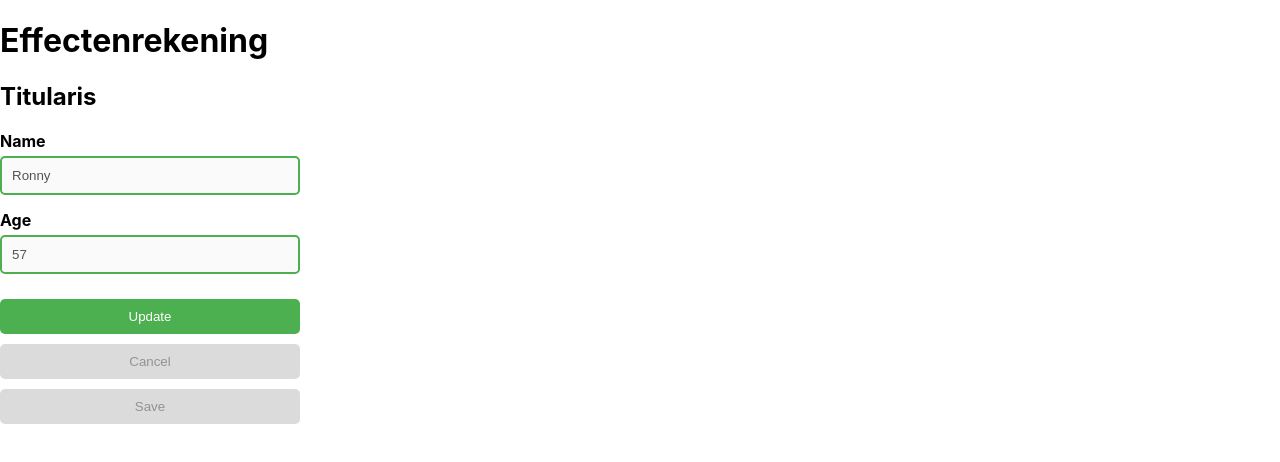
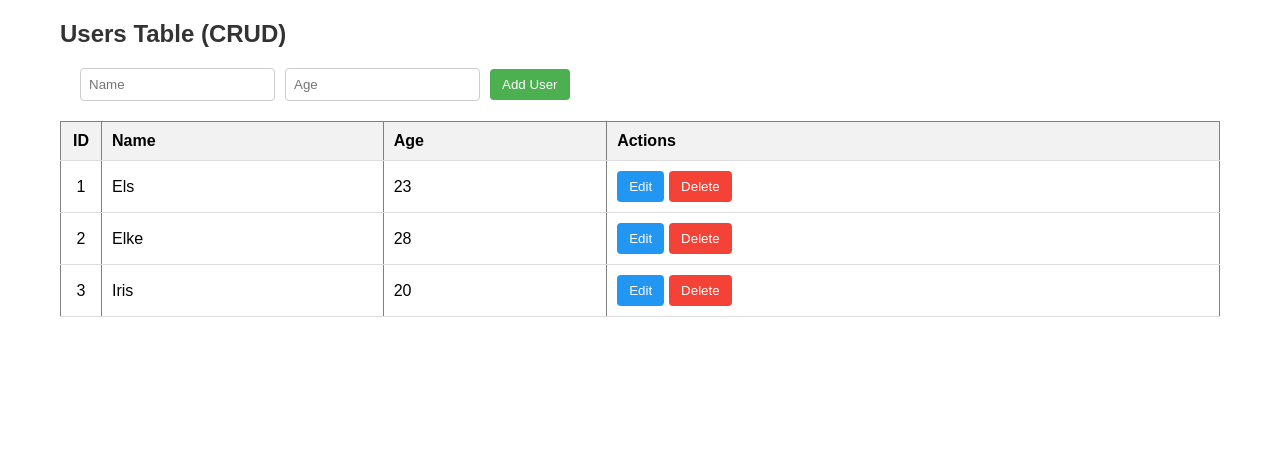
Before and after one commit to woutersRJJ/forms, a React (Create React App) app: page / in a window 1280 px wide. Shown: the top 462 px of the page. Built offline with nearby package versions, Linux system fonts and the light colour scheme.

Commit message:
CRUD Table

```diff
--- a/package.json
+++ b/package.json
@@ -4,6 +4,7 @@
   "version": "0.1.0",
   "private": true,
   "dependencies": {
+    "@tanstack/react-table": "^8.21.3",
     "@testing-library/dom": "^10.4.1",
     "@testing-library/jest-dom": "^6.9.1",
     "@testing-library/react": "^16.3.0",
--- a/src/App.css
+++ b/src/App.css
@@ -1,92 +1,84 @@
-/*
-.App {
-  text-align: center;
+/* Container */
+div {
+    font-family: Arial, sans-serif;
+    margin: 20px;
 }
 
-.App-logo {
-  height: 40vmin;
-  pointer-events: none;
+/* Heading */
+h2 {
+    color: #333;
+    margin-bottom: 15px;
 }
 
-@media (prefers-reduced-motion: no-preference) {
-  .App-logo {
-    animation: App-logo-spin infinite 20s linear;
-  }
+/* Form styling */
+input {
+    padding: 8px;
+    margin-right: 10px;
+    border: 1px solid #ccc;
+    border-radius: 4px;
 }
 
-.App-header {
-  background-color: #282c34;
-  min-height: 100vh;
-  display: flex;
-  flex-direction: column;
-  align-items: center;
-  justify-content: center;
-  font-size: calc(10px + 2vmin);
-  color: white;
+button {
+    padding: 8px 12px;
+    margin-right: 5px;
+    border: none;
+    border-radius: 4px;
+    background-color: #4CAF50;
+    color: white;
+    cursor: pointer;
+    transition: background-color 0.2s ease;
 }
 
-.App-link {
-  color: #61dafb;
-}
-
-@keyframes App-logo-spin {
-  from {
-    transform: rotate(0deg);
-  }
-  to {
-    transform: rotate(360deg);
-  }
-}
-*/
-
-/*me*/
-.input-field {
-    padding: 10px;
-    border: 2px solid #4CAF50;
-    border-radius: 5px;
-    outline: none;
-}
-
-.input-field:focus {
-    border-color: #2196F3;
-}
-
-.form-button {
-    padding: 10px 20px;
-    margin-top: 10px;
-    background-color: #4CAF50;
-    color: white;
-    border: none;
-    border-radius: 5px;
-    cursor: pointer;
-    transition: background-color 0.3s ease;
-}
-
-.form-button:hover {
+button:hover {
     background-color: #45a049;
 }
 
-.form {
-    display: flex;
-    flex-direction: column;
-    max-width: 300px;
+button:disabled {
+    background-color: #ccc;
+    cursor: not-allowed;
 }
 
-label {
-    margin-bottom: 5px;
-    font-weight: bold;
+/* Table styling */
+table {
+    width: 100%;
+    border-collapse: collapse;
+    margin-top: 20px;
 }
 
-input {
-    padding: 8px;
-    margin-bottom: 15px;
-    border: 2px solid #4CAF50;
-    border-radius: 5px;
+thead {
+    background-color: #f2f2f2;
 }
 
-button:disabled {
-    background-color: #ccc;   /* gray background */
-    color: #666;              /* dimmed text */
-    cursor: not-allowed;      /* show "blocked" cursor */
-    opacity: 0.7;             /* slightly transparent */
+th, td {
+    text-align: left;
+    padding: 10px;
+    border-bottom: 1px solid #ddd;
 }
+
+tr:hover {
+    background-color: #f9f9f9;
+}
+
+/* Action buttons */
+td button {
+    background-color: #2196F3;
+}
+
+td button:hover {
+    background-color: #0b7dda;
+}
+
+td button:last-child {
+    background-color: #f44336;
+}
+
+td button:last-child:hover {
+    background-color: #da190b;
+}
+
+/* Make ID column narrower */
+table th:first-child,
+table td:first-child {
+    width: 20px;       /* adjust as needed */
+    text-align: center;
+}
--- a/src/App.js
+++ b/src/App.js
@@ -1,13 +1,11 @@
 import './App.css';
-import {Person} from "./components/Person";
+import CrudTable from "./components/CrudTable";
 
 function App() {
     return (
         <div className="App">
             <header className="App-header">
-                <h1>Effectenrekening</h1>
-                <h2>Titularis</h2>
-                <Person p={{name : 'Ronny' ,age : 57}}/>
+                <CrudTable/>
             </header>
         </div>
     );
--- /dev/null
+++ b/src/components/CrudTable.js
@@ -0,0 +1,124 @@
+import React, { useState } from "react";
+
+function CrudTable() {
+    // Initial data
+    const [users, setUsers] = useState([
+        { id: 1, name: "Els", age: 23 },
+        { id: 2, name: "Elke", age: 28 },
+        { id: 3, name: "Iris", age: 20 }
+    ]);
+
+    const [newUser, setNewUser] = useState({ name: "", age: "" });
+    const [editingId, setEditingId] = useState(null);
+    const [editUser, setEditUser] = useState({ name: "", age: "" });
+
+    function nextValue(){
+        return users.find(obj => obj.id === Math.max(...users.map(obj => obj.id))).id + 1
+    }
+
+    // CREATE
+    const addUser = () => {
+        if (!newUser.name || !newUser.age) return;
+        const nv=nextValue();
+        console.log(nv);
+        setUsers([
+            ...users,
+            { id: nextValue(), name: newUser.name, age: Number(newUser.age) },
+        ]);
+        setNewUser({ name: "", age: "" });
+    };
+
+    // DELETE
+    const deleteUser = (id) => {
+        setUsers(users.filter((u) => u.id !== id));
+    };
+
+    // UPDATE
+    const startEdit = (user) => {
+        setEditingId(user.id);
+        setEditUser({ name: user.name, age: user.age });
+    };
+
+    const saveEdit = () => {
+        setUsers(
+            users.map((u) =>
+                u.id === editingId ? { ...u, ...editUser } : u
+            )
+        );
+        setEditingId(null);
+        setEditUser({ name: "", age: "" });
+    };
+
+    return (
+        <div>
+            <h2>Users Table (CRUD)</h2>
+
+            {/* CREATE FORM */}
+            <div>
+                <input
+                    placeholder="Name"
+                    value={newUser.name}
+                    onChange={(e) => setNewUser({ ...newUser, name: e.target.value })}
+                />
+                <input
+                    placeholder="Age"
+                    type="number"
+                    value={newUser.age}
+                    onChange={(e) => setNewUser({ ...newUser, age: e.target.value })}
+                />
+                <button onClick={addUser}>Add User</button>
+            </div>
+
+            {/* TABLE */}
+            <table border="1" style={{ marginTop: "20px", width: "100%" }}>
+                <thead>
+                <tr>
+                    <th>ID</th><th>Name</th><th>Age</th><th>Actions</th>
+                </tr>
+                </thead>
+                <tbody>
+                {users.map((u) => (
+                    <tr key={u.id}>
+                        <td>{u.id}</td>
+                        <td>
+                            {editingId === u.id ? (
+                                <input
+                                    value={editUser.name}
+                                    onChange={(e) =>
+                                        setEditUser({ ...editUser, name: e.target.value })
+                                    }
+                                />
+                            ) : (
+                                u.name
+                            )}
+                        </td>
+                        <td>
+                            {editingId === u.id ? (
+                                <input
+                                    type="number"
+                                    value={editUser.age}
+                                    onChange={(e) =>
+                                        setEditUser({ ...editUser, age: e.target.value })
+                                    }
+                                />
+                            ) : (
+                                u.age
+                            )}
+                        </td>
+                        <td>
+                            {editingId === u.id ? (
+                                <button onClick={saveEdit}>Save</button>
+                            ) : (
+                                <button onClick={() => startEdit(u)}>Edit</button>
+                            )}
+                            <button onClick={() => deleteUser(u.id)}>Delete</button>
+                        </td>
+                    </tr>
+                ))}
+                </tbody>
+            </table>
+        </div>
+    );
+}
+
+export default CrudTable;
--- a/src/components/Person.js
+++ /dev/null
@@ -1,30 +0,0 @@
-import {useState} from "react";
-
-export function Person({p}) {
-    const [person, setPerson] = useState(p)
-    const [old, setOld] = useState(p)
-
-    const [mode, setMode] = useState('R')
-
-    return <div className='form'>
-        <label htmlFor="name">Name</label>
-        <input id="name" className="input-field" type="text" disabled={mode === 'R'} value={person.name}
-               onChange={e => setPerson({...person, name: e.target.value})}/>
-
-        <label htmlFor="age">Age</label>
-        <input id="age" className="input-field" type="number" disabled={mode === 'R'} value={person.age}
-               onChange={e => setPerson({...person, age: e.target.value})}/>
-
-        <button className="form-button" disabled={mode === 'W'}
-                onClick={() => setMode('W')}>Update
-        </button>
-
-        <button className="form-button" disabled={mode === 'R'}
-                onClick={() =>  {setPerson(old); setMode('R')}}>Cancel
-        </button>
-
-        <button className="form-button" disabled={mode === 'R'}
-                onClick={() => {setMode('R'); setOld(person)} }>Save
-        </button>
-    </div>
-}
--- /dev/null
+++ b/src/data/data.js
@@ -0,0 +1,5 @@
+export const PERSONS_DATA=[
+    {id : 1, firstName : 'Elke', age:'24'},
+    {id : 2, firstName : 'Els', age:'26'},
+    {id : 3, firstName : 'Mike', age:'23'}
+]
```
Also changed, not shown: 1 other file (tests, documents, lock files or other folders).
